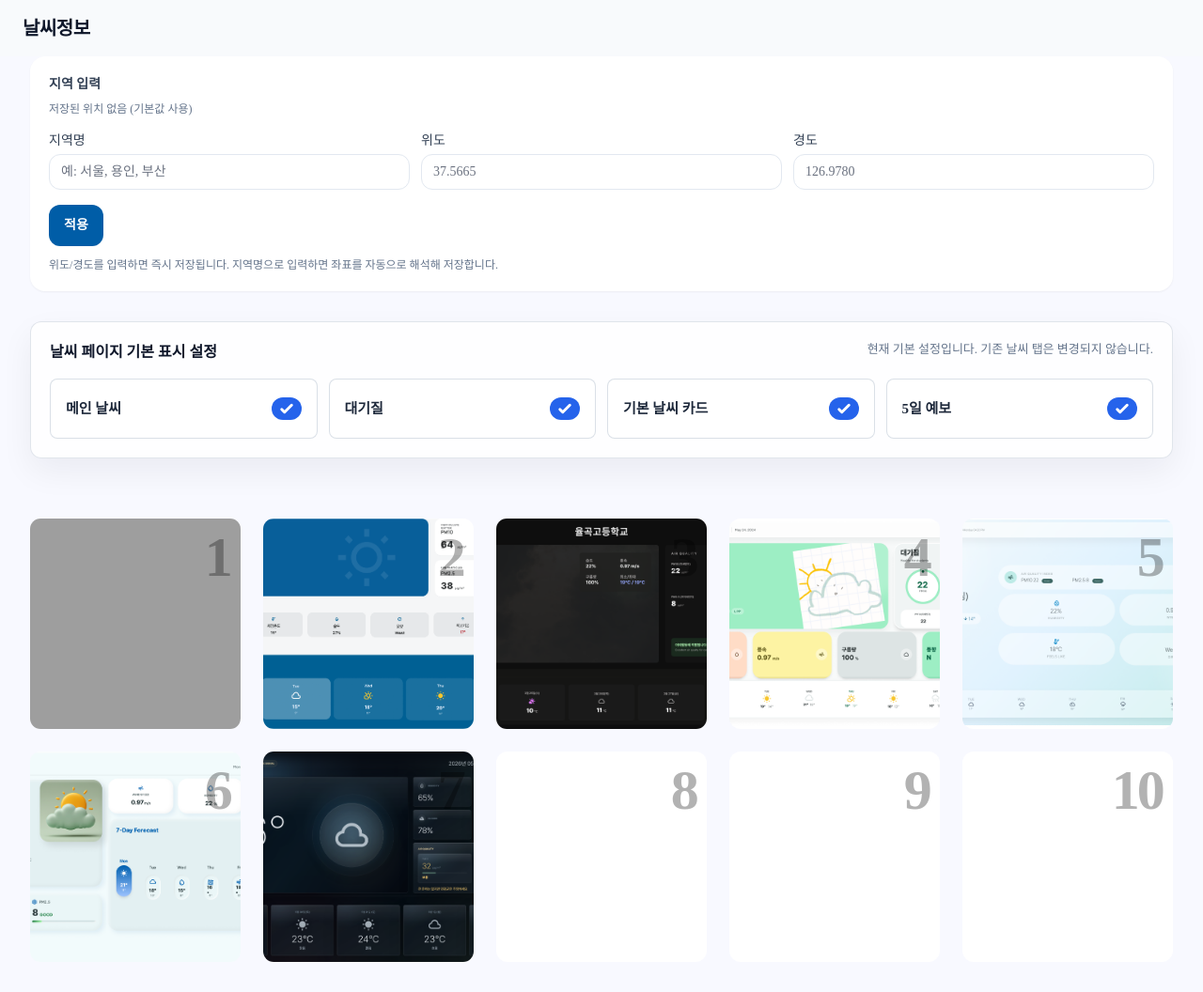
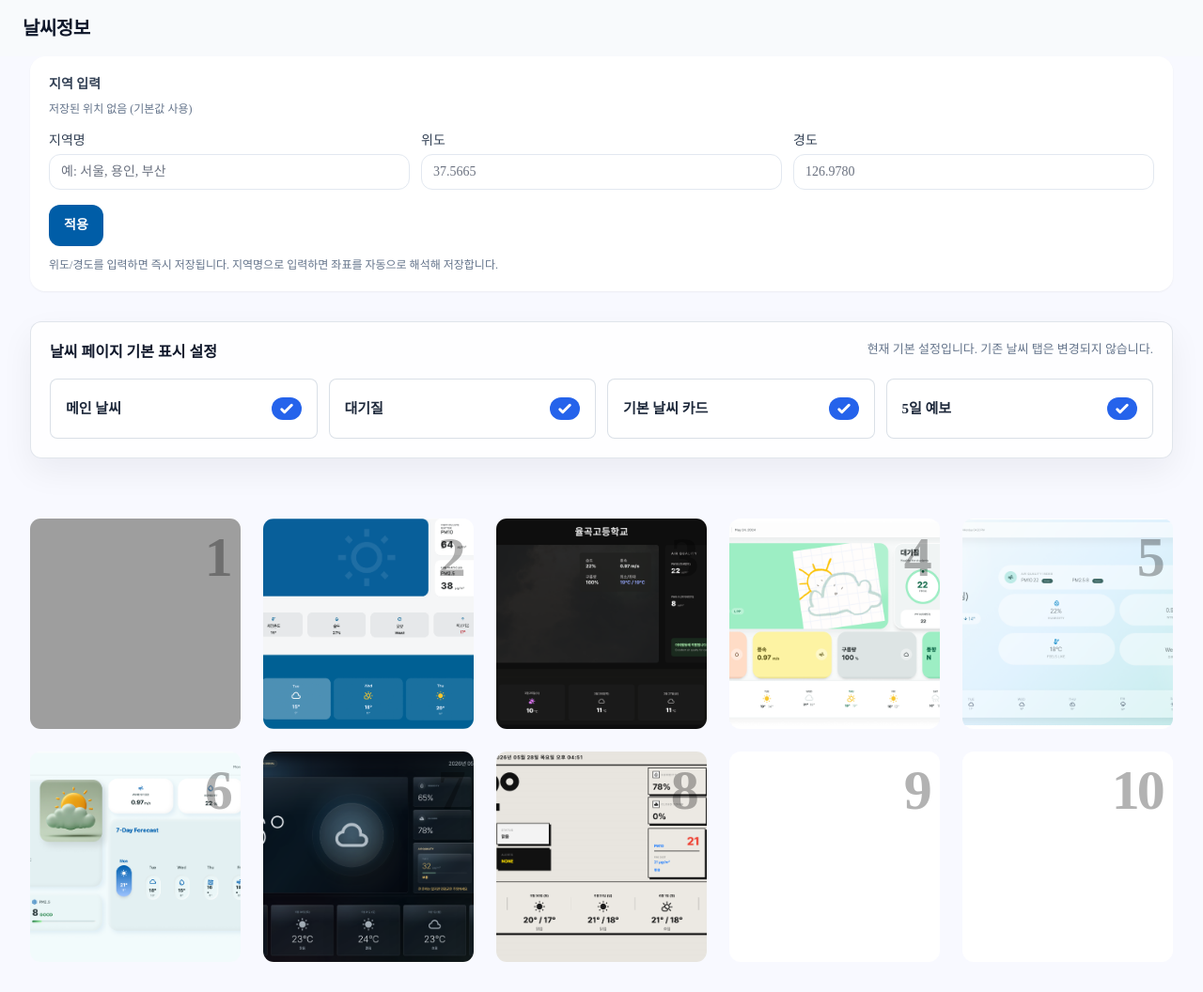
Before and after one commit to digitalware/content, a plain HTML site: page index.html in a window 1280 px wide. Shown: the whole page at 94% size. Drawn offline with nearby package versions, Linux system fonts and the light colour scheme; grey boxes are pictures that could not be loaded.

Commit message:
Add files via upload

```diff
--- a/index.html
+++ b/index.html
@@ -196,10 +196,11 @@
 <!-- Button 7 -->
 <a href="7/index.html" class="aspect-square flex items-center justify-center bg-surface-container-lowest rounded-xl hover:scale-102 hover:bg-surface-container-low transition-all duration-400 ease-out-expo group" style="">
   <img src="img/7.png" alt="">
-<span class="text-6xl font-extrabold font-headline tracking-tighter text-primary group-hover:text-primary-container" style="">7</span>
+  <span class="text-6xl font-extrabold font-headline tracking-tighter text-primary group-hover:text-primary-container" style="">7</span>
 </a>
 <!-- Button 8 -->
 <a href="8/index.html" class="aspect-square flex items-center justify-center bg-surface-container-lowest rounded-xl hover:scale-102 hover:bg-surface-container-low transition-all duration-400 ease-out-expo group" style="">
+  <img src="img/8.png" alt="">
 <span class="text-6xl font-extrabold font-headline tracking-tighter text-primary group-hover:text-primary-container" style="">8</span>
 </a>
 <!-- Button 9 -->
```
Also changed, not shown: img/8.png (added).
